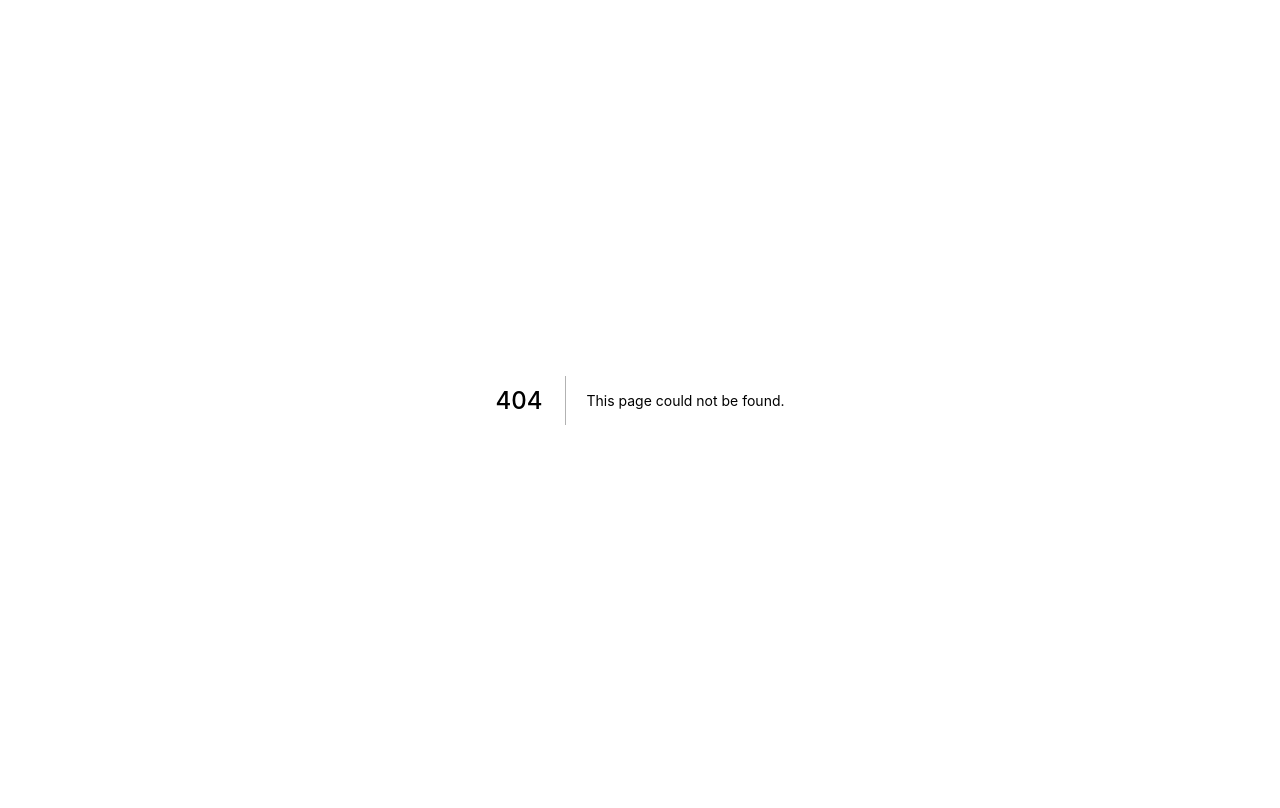
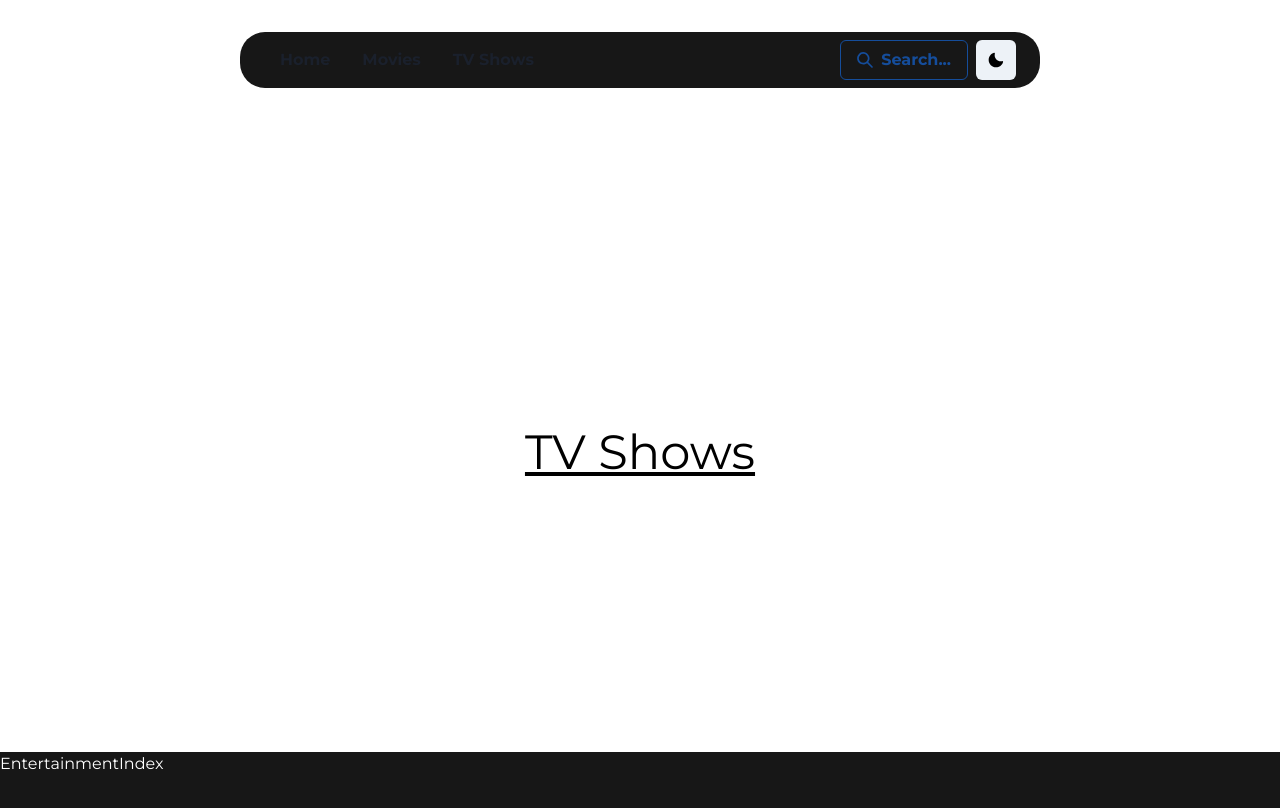
Before and after one commit to ccSinny/ReleasesIndex, a Next.js app: page /TVshows in a window 1280 px wide. Before the commit this address had no page. Shown: the top 808 px of the page. Built offline with nearby package versions, Linux system fonts and the light colour scheme.

Commit message:
Added TV Show page

```diff
--- /dev/null
+++ b/pages/TVshows.js
@@ -0,0 +1,20 @@
+import Container from "../components/Container";
+import Head from "next/head";
+import React from "react";
+import { request, gql } from "graphql-request";
+import { SimpleGrid, Text } from "@chakra-ui/react";
+
+function TVshows() {
+  return (
+    <React.Fragment>
+      <Container>
+        <Head>
+          <title>TV Shows</title>
+        </Head>
+        <Text fontSize="5xl" textAlign="center" as="ins">TV Shows</Text>
+      </Container>
+    </React.Fragment>
+  );
+}
+
+export default TVshows
```
